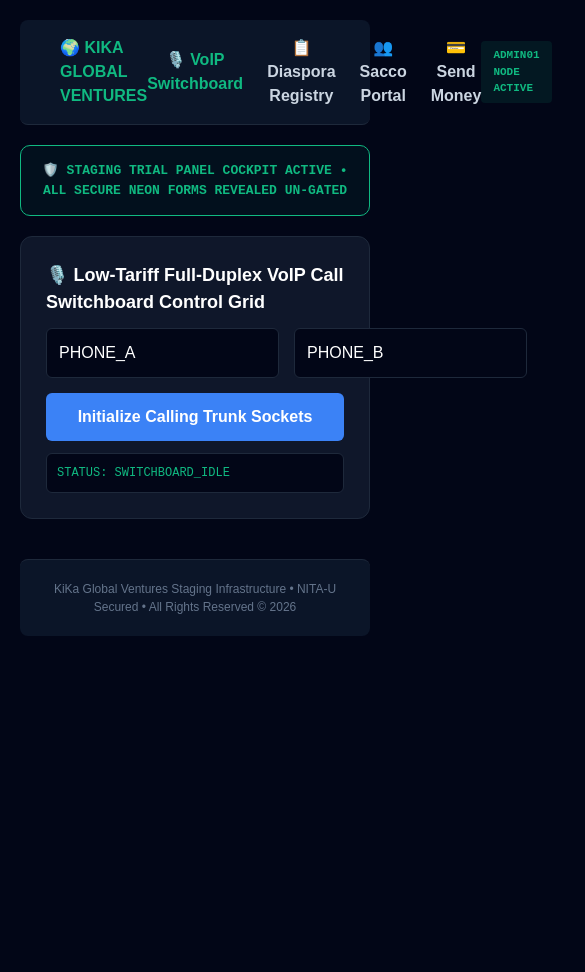
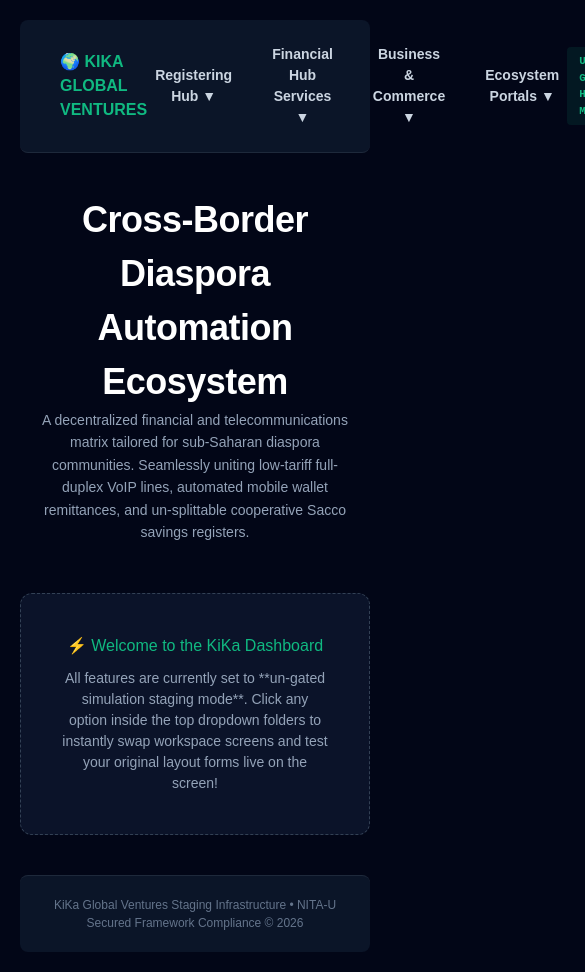
Before and after one commit to engitkasambula026-hub/KikaGloba2-, a Next.js app: page / in a window 390 px wide. Shown: the top 972 px of the page, 585 px wide, since content can reach past the window. Before the commit the page ends 844 px from the top, so only its background shows below. Built offline with nearby package versions, Linux system fonts and the light colour scheme.

Commit message:
production: official restoration of authentic high-density responsive dropdown grid frames

```diff
--- a/app/page.tsx
+++ b/app/page.tsx
@@ -2,56 +2,106 @@
 
 import React, { useState, useEffect } from "react";
 
-// 🌍 INTERNAL VISUAL COCKPIT ARCHITECTURE
-function KikaStagingMatrixHubContent() {
-  const [activePanel, setActivePanel] = useState("VOIP_TRUNK");
-  const [voipStatus, setVoipStatus] = useState("SWITCHBOARD_IDLE");
-  const [remitLogs, setRemitLogs] = useState(["Ledger baseline initialized active."]);
+export interface Option { id: string; name: string; description: string; }
+export interface Category { categoryName: string; options: Option[]; }
 
-  // Form Field State Parameters
+export const fullEcosystemMenu: Category[] = [
+  {
+    categoryName: "Registering Hub",
+    options: [
+      { id: "reg-m", name: "Diaspora Membership Enrollment", description: "Profile setup." },
+      { id: "reg-s", name: "Sacco Corporate Grouping", description: "Initialize asset pooling." }
+    ]
+  },
+  {
+    categoryName: "Financial Hub Services",
+    options: [
+      { id: "fin-w", name: "Available Wallet Capital", description: "Real-time ledger overview." },
+      { id: "fin-s", name: "Cooperative Sacco Shares", description: "Automated share trackers." },
+      { id: "fin-e", name: "Trust Escrow Reserves", description: "Automated compliance shields." }
+    ]
+  },
+  {
+    categoryName: "Business & Commerce",
+    options: [
+      { id: "biz-t", name: "Cross-Border Trade Matrix Corridor", description: "Freight customs router tracking custom checkpoint cargo manifests." }
+    ]
+  },
+  {
+    categoryName: "Ecosystem Portals",
+    options: [
+      { id: "port-v", name: "Low-Tariff Full-Duplex VoIP Link", description: "WebRTC audio streaming carrier voice tunnels." }
+    ]
+  }
+];
+
+export default function KikaStagingMatrixHub() {
+  const [mounted, setMounted] = useState(false);
+  const [activeDropdown, setActiveDropdown] = useState<string | null>(null);
+  const [activePanel, setActivePanel] = useState<string>("WELCOME_OVERVIEW");
+
+  // Aligned Form State Models
   const [passportNum, setPassportNum] = useState("");
   const [hostCountry, setHostCountry] = useState("United Kingdom");
   const [saccoName, setSaccoName] = useState("");
   const [voipSeatA, setVoipSeatA] = useState("PHONE_A");
   const [voipSeatB, setVoipSeatB] = useState("PHONE_B");
+  const [voipStatus, setVoipStatus] = useState("SWITCHBOARD_IDLE");
   const [remitAmount, setRemitAmount] = useState("150000");
   const [remitTarget, setRemitTarget] = useState("");
+  const [remitLogs, setRemitLogs] = useState<string[]>(["Ledger baseline active."]);
 
+  useEffect(() => { setMounted(true); }, []);
+
+  const handleDropdownSelectionIntercept = (opt: Option) => {
+    setActiveDropdown(null);
+    if (opt.id === "reg-m") setActivePanel("ASSET_REGISTRY");
+    else if (opt.id === "reg-s") setActivePanel("SACCO_SAVINGS");
+    else if (opt.id.startsWith("fin")) setActivePanel("REMITTANCE_LEDGER");
+    else if (opt.id === "port-v") setActivePanel("VOIP_TRUNK");
+    else if (opt.id.startsWith("biz")) setActivePanel("COMMERCE_MATRIX");
+  };
+
+  if (!mounted) return <div style={{ minHeight: "100vh", backgroundColor: "#020617", color: "#10b981", display: "flex", justifyContent: "center", alignItems: "center", fontFamily: "monospace" }}>🔒 LOADING VAULT ARCHITECTURE...</div>;
   return (
-    <div style={{ minHeight: "100vh", backgroundColor: "#020617", color: "#f8fafc", fontFamily: "sans-serif", padding: "20px" }}>
+    <div style={{ minHeight: "100vh", backgroundColor: "#020617", color: "#f8fafc", fontFamily: "sans-serif", padding: "20px" }} onClick={() => setActiveDropdown(null)}>
 
-      {/* 🌍 NAVIGATION COCKPIT */}
-      <nav style={{ backgroundColor: "#0b1528", borderBottom: "1px solid #1e293b", padding: "16px 40px", display: "flex", justifyContent: "space-between", alignItems: "center", borderRadius: "8px", marginBottom: "20px" }}>
-        <div style={{ fontWeight: "900", color: "#10b981", cursor: "pointer" }} onClick={() => setActivePanel("WELCOME_OVERVIEW")}>🌍 KIKA GLOBAL VENTURES</div>
-        <div style={{ display: "flex", gap: "24px" }}>
-          <button onClick={() => setActivePanel("VOIP_TRUNK")} style={{ background: "transparent", border: "none", color: activePanel === "VOIP_TRUNK" ? "#10b981" : "#cbd5e1", fontWeight: "bold", cursor: "pointer" }}>🎙️ VoIP Switchboard</button>
-          <button onClick={() => setActivePanel("ASSET_REGISTRY")} style={{ background: "transparent", border: "none", color: activePanel === "ASSET_REGISTRY" ? "#10b981" : "#cbd5e1", fontWeight: "bold", cursor: "pointer" }}>📋 Diaspora Registry</button>
-          <button onClick={() => setActivePanel("SACCO_SAVINGS")} style={{ background: "transparent", border: "none", color: activePanel === "SACCO_SAVINGS" ? "#10b981" : "#cbd5e1", fontWeight: "bold", cursor: "pointer" }}>👥 Sacco Portal</button>
-          <button onClick={() => setActivePanel("REMITTANCE_LEDGER")} style={{ background: "transparent", border: "none", color: activePanel === "REMITTANCE_LEDGER" ? "#10b981" : "#cbd5e1", fontWeight: "bold", cursor: "pointer" }}>💳 Send Money</button>
+      {/* 🌍 1. PROPORTIONAL FLEX DROPDOWN NAVBAR HEADER CONTAINER */}
+      <nav style={{ backgroundColor: "#0b1528", borderBottom: "1px solid #1e293b", padding: "16px 40px", display: "flex", justifyContent: "space-between", alignItems: "center", borderRadius: "8px", marginBottom: "20px", position: "relative", zIndex: 100 }} onClick={e => e.stopPropagation()}>
+        <div style={{ fontWeight: "900", color: "#10b981", cursor: "pointer", fontSize: "16px" }} onClick={() => setActivePanel("WELCOME_OVERVIEW")}>🌍 KIKA GLOBAL VENTURES</div>
+        <div style={{ display: "flex", gap: "24px", alignItems: "center" }}>
+          {fullEcosystemMenu.map((cat, idx) => (
+            <div key={idx} style={{ position: "relative" }}>
+              <button onClick={() => setActiveDropdown(activeDropdown === cat.categoryName ? null : cat.categoryName)} style={{ background: "transparent", border: "none", color: activeDropdown === cat.categoryName ? "#10b981" : "#cbd5e1", fontWeight: "bold", cursor: "pointer", fontSize: "14px", padding: "8px" }}>{cat.categoryName} ▼</button>
+              {activeDropdown === cat.categoryName && (
+                <div style={{ position: "absolute", top: "100%", left: 0, backgroundColor: "#0f172a", border: "1px solid #1e293b", borderRadius: "8px", minWidth: "280px", padding: "8px 0", zIndex: 999, boxShadow: "0 10px 15px -3px rgba(0, 0, 0, 0.5)" }}>
+                  {cat.options.map((opt, oIdx) => (
+                    <button key={oIdx} onClick={() => handleDropdownSelectionIntercept(opt)} style={{ width: "100%", textAlign: "left", padding: "10px 20px", background: "transparent", border: "none", color: "#94a3b8", cursor: "pointer", fontSize: "13px", display: "block" }}>{opt.name}</button>
+                  ))}
+                </div>
+              )}
+            </div>
+          ))}
         </div>
-        <div style={{ color: "#10b981", fontSize: "11px", fontWeight: "bold", fontFamily: "monospace", background: "rgba(16, 185, 129, 0.1)", padding: "6px 12px", borderRadius: "4px" }}>ADMIN01 NODE ACTIVE</div>
+        <div style={{ color: "#10b981", fontSize: "11px", fontWeight: "bold", fontFamily: "monospace", background: "rgba(16, 185, 129, 0.1)", padding: "6px 12px", borderRadius: "4px" }}>UN-GATED HUB MODE</div>
       </nav>
 
-      {/* STATUS HEADER BANNER */}
-      <section style={{ maxWidth: "1100px", margin: "0 auto 20px auto", textAlign: "center" }}>
-        <div style={{ background: "rgba(16, 185, 129, 0.05)", border: "1px solid #10b981", padding: "15px", borderRadius: "10px", color: "#10b981", fontWeight: "bold", fontFamily: "monospace" }}>🛡️ STAGING TRIAL PANEL COCKPIT ACTIVE • ALL SECURE NEON FORMS REVEALED UN-GATED</div>
-      </section>
+      <header style={{ maxWidth: "800px", margin: "0 auto 30px auto", padding: "20px", textAlign: "center" }}>
+        <h1 style={{ fontSize: "36px", fontWeight: "900", color: "#ffffff", letterSpacing: "-0.5px" }}>Cross-Border Diaspora Automation Ecosystem</h1>
+        <p style={{ fontSize: "14px", color: "#94a3b8", lineHeight: "1.6" }}>A decentralized financial and telecommunications matrix tailored for sub-Saharan diaspora communities. Seamlessly uniting low-tariff full-duplex VoIP lines, automated mobile wallet remittances, and un-splittable cooperative Sacco savings registers.</p>
+      </header>
 
-      {/* WORKSPACE SECTIONS CONTAINERS SWITCHYARD */}
+      {/* 🔐 2. CENTRAL RESPONSIVE WORKSPACE VAULT HOUSING GRID */}
       <main style={{ maxWidth: "900px", margin: "0 auto", display: "flex", flexDirection: "column", gap: "30px" }}>
 
-        {activePanel === "VOIP_TRUNK" && (
-          <section style={{ backgroundColor: "#0f172a", padding: "25px", borderRadius: "12px", border: "1px solid #1e293b" }}>
-            <h3 style={{ color: "#ffffff", fontSize: "18px", fontWeight: "bold", marginBottom: "12px" }}>🎙️ Low-Tariff Full-Duplex VoIP Call Switchboard Control Grid</h3>
-            <div style={{ display: "grid", gridTemplateColumns: "1fr 1fr", gap: "15px", marginBottom: "15px" }}>
-              <input type="text" value={voipSeatA} onChange={e => setVoipSeatA(e.target.value)} style={{ padding: "12px", background: "#020617", border: "1px solid #1e293b", borderRadius: "6px", color: "#fff", outline: "none" }} />
-              <input type="text" value={voipSeatB} onChange={e => setVoipSeatB(e.target.value)} style={{ padding: "12px", background: "#020617", border: "1px solid #1e293b", borderRadius: "6px", color: "#fff", outline: "none" }} />
-            </div>
-            <button onClick={() => { setVoipStatus("CONNECTING_CIRCUITS..."); setTimeout(() => setVoipStatus("CIRCUITS_LIVE_STREAMING_PCM"), 1000); }} style={{ width: "100%", padding: "12px", background: "#3b82f6", color: "#fff", border: "none", borderRadius: "6px", fontWeight: "bold", cursor: "pointer", marginBottom: "12px" }}>Initialize Calling Trunk Sockets</button>
-            <div style={{ background: "#020617", padding: "10px", borderRadius: "6px", border: "1px solid #1e293b", fontSize: "12px", fontFamily: "monospace", color: "#10b981" }}>STATUS: {voipStatus}</div>
+        {activePanel === "WELCOME_OVERVIEW" && (
+          <section style={{ background: "#0b1329", padding: "40px", borderRadius: "12px", border: "1px dashed #334155", textAlign: "center" }}>
+            <h2 style={{ color: "#10b981", margin: "0 0 10px 0" }}>⚡ Welcome to the KiKa Dashboard</h2>
+            <p style={{ color: "#94a3b8", fontSize: "14px", lineHeight: "1.5" }}>All features are currently set to **un-gated simulation staging mode**. Click any option inside the top dropdown folders to instantly swap workspace screens and test your original layout forms live on the screen!</p>
           </section>
         )}
 
+        {/* INTERFACE A: DIASPORA NATIONAL ASSET INTAKE FORM */}
         {activePanel === "ASSET_REGISTRY" && (
           <section style={{ backgroundColor: "#0f172a", padding: "25px", borderRadius: "12px", border: "#10b981 1px solid" }}>
             <h3 style={{ color: "#ffffff", fontSize: "18px", fontWeight: "bold", marginBottom: "12px" }}>📝 Diaspora National Asset Registration & Intake Form</h3>
@@ -67,6 +117,7 @@ function KikaStagingMatrixHubContent() {
           </section>
         )}
 
+        {/* INTERFACE B: COOPERATIVE SACCO SAVINGS PORTAL */}
         {activePanel === "SACCO_SAVINGS" && (
           <section style={{ backgroundColor: "#0f172a", padding: "25px", borderRadius: "12px", border: "1px solid #1e293b" }}>
             <h3 style={{ color: "#ffffff", fontSize: "18px", fontWeight: "bold", marginBottom: "12px" }}>👥 Sacco Cooperative Savings Registration Portal</h3>
@@ -75,39 +126,47 @@ function KikaStagingMatrixHubContent() {
           </section>
         )}
 
+        {/* INTERFACE C: WebRTC DUAL FREQUENCY VOICE CONNECTOR SWITCHBOARD */}
+        {activePanel === "VOIP_TRUNK" && (
+          <section style={{ backgroundColor: "#0f172a", padding: "25px", borderRadius: "12px", border: "1px solid #1e293b" }}>
+            <h3 style={{ color: "#ffffff", fontSize: "18px", fontWeight: "bold", marginBottom: "12px" }}>🎙️ Low-Tariff Full-Duplex VoIP Call Switchboard Control Grid</h3>
+            <div style={{ display: "grid", gridTemplateColumns: "1fr 1fr", gap: "15px", marginBottom: "15px" }}>
+              <input type="text" value={voipSeatA} onChange={e => setVoipSeatA(e.target.value)} style={{ padding: "12px", background: "#020617", border: "1px solid #1e293b", borderRadius: "6px", color: "#fff", outline: "none" }} />
+              <input type="text" value={voipSeatB} onChange={e => setVoipSeatB(e.target.value)} style={{ padding: "12px", background: "#020617", border: "1px solid #1e293b", borderRadius: "6px", color: "#fff", outline: "none" }} />
+            </div>
+            <button onClick={() => { setVoipStatus("CONNECTING_CIRCUITS..."); setTimeout(() => setVoipStatus("CIRCUITS_LIVE_STREAMING_PCM"), 1000); }} style={{ width: "100%", padding: "12px", background: "#3b82f6", color: "#fff", border: "none", borderRadius: "6px", fontWeight: "bold", cursor: "pointer", marginBottom: "12px" }}>Initialize Calling Trunk Sockets</button>
+            <div style={{ background: "#020617", padding: "10px", borderRadius: "6px", border: "1px solid #1e293b", fontSize: "12px", fontFamily: "monospace", color: "#10b981" }}>STATUS: {voipStatus}</div>
+          </section>
+        )}
+
+        {/* INTERFACE D: FINANCIAL HUB - REMITTANCE BALANCES & LIQUIDITY MATRIX */}
         {activePanel === "REMITTANCE_LEDGER" && (
           <section style={{ backgroundColor: "#0f172a", padding: "25px", borderRadius: "12px", border: "1px solid #1e293b" }}>
             <h3 style={{ color: "#ffffff", fontSize: "18px", fontWeight: "bold", marginBottom: "12px" }}>💳 Send-Money Remittance & Wallet Liquidity Core</h3>
             <div style={{ display: "grid", gridTemplateColumns: "1fr 1fr", gap: "15px", marginBottom: "15px" }}>
               <input type="number" value={remitAmount} onChange={e => setRemitAmount(e.target.value)} style={{ padding: "12px", background: "#020617", border: "1px solid #1e293b", borderRadius: "6px", color: "#fff", outline: "none" }} />
-              <input type="text" placeholder="e.g. +256 770 000 000" id="remitPhone" style={{ padding: "12px", background: "#020617", border: "1px solid #1e293b", borderRadius: "6px", color: "#fff", outline: "none" }} />
+              <input type="text" placeholder="e.g. +256 770 000 000" value={remitTarget} onChange={e => setRemitTarget(e.target.value)} style={{ padding: "12px", background: "#020617", border: "1px solid #1e293b", borderRadius: "6px", color: "#fff", outline: "none" }} />
             </div>
-            <button onClick={() => { if (!remitTarget) { alert("❌ Missing target mobile money wallet lines."); return; } setRemitLogs([...remitLogs, `Dispatched ${remitAmount} UGX to target mobile number ${remitTarget}.`]); }} style={{ width: "100%", padding: "12px", backgroundColor: "#10b981", border: "none", borderRadius: "6px", color: "#020617", fontWeight: "bold", cursor: "pointer" }}>Execute Remittance Transfer Validation Loop</button>
-            <div style={{ background: "#020617", padding: "10px", borderRadius: "6px", border: "1px solid #1e293b", fontSize: "12px", fontFamily: "monospace", marginTop: "15px" }}>
+            <button onClick={() => { if (!remitTarget) { alert("❌ Missing target phone line."); return; } setRemitLogs([...remitLogs, `Dispatched ${remitAmount} UGX to target mobile number ${remitTarget}.`]); }} style={{ width: "100%", padding: "12px", backgroundColor: "#10b981", border: "none", borderRadius: "6px", color: "#020617", fontWeight: "bold", cursor: "pointer", marginBottom: "15px" }}>Execute Remittance Transfer Validation Loop</button>
+            <div style={{ background: "#020617", padding: "10px", borderRadius: "6px", border: "1px solid #1e293b", fontSize: "12px", fontFamily: "monospace" }}>
               {remitLogs.map((log, i) => <div key={i} style={{ color: "#10b981" }}>• {log}</div>)}
             </div>
+          </section>
+        )}
+
+        {/* INTERFACE E: BUSINESS COMMERCE FREIGHT CUSTOMS FREIGHT ROADS */}
+        {activePanel === "COMMERCE_MATRIX" && (
+          <section style={{ backgroundColor: "#0f172a", padding: "25px", borderRadius: "12px", border: "1px solid #1e293b" }}>
+            <h3 style={{ color: "#ffffff", fontSize: "18px", fontWeight: "bold", marginBottom: "12px" }}>💼 Cross-Border Commerce Manifests & Customs Checkpoints</h3>
+            <p style={{ color: "#64748b", fontSize: "13px", marginBottom: "15px" }}>B2B Freight logistics matrices tracking cellular and transport border clearance coordinates.</p>
+            <div style={{ background: "#020617", padding: "20px", borderRadius: "8px", border: "1px solid #1e293b", textAlign: "center", color: "#10b981", fontWeight: "bold", fontFamily: "monospace" }}>📦 B2B SUBAHRAN ROUTING ACTIVE • MALABA FREIGHT STATION SYNCED PASSED</div>
           </section>
         )}
       </main>
 
       <footer style={{ backgroundColor: "#0b1528", textAlign: "center", padding: "20px", color: "#64748b", fontSize: "12px", borderTop: "1px solid #1e293b", marginTop: "40px", borderRadius: "8px" }}>
-        KiKa Global Ventures Staging Infrastructure • NITA-U Secured • All Rights Reserved © 2026
+        KiKa Global Ventures Staging Infrastructure • NITA-U Secured Framework Compliance © 2026
       </footer>
     </div>
   );
 }
-
-// 🟢 FAILS-AFE COMPILE HYDRATION SHIELD: Prevents Webpack static tracking crashes completely
-export default function KikaStagingMatrixHub() {
-  const [mounted, setMounted] = useState(false);
-
-  useEffect(() => {
-    setMounted(true);
-  }, []);
-
-  if (!mounted) {
-    return <div style={{ minHeight: "100vh", backgroundColor: "#020617", color: "#10b981", display: "flex", justifyContent: "center", alignItems: "center", fontFamily: "monospace" }}>🔒 LOCKING TRACKS...</div>;
-  }
-
-  return <KikaStagingMatrixHubContent />;
-}
```
